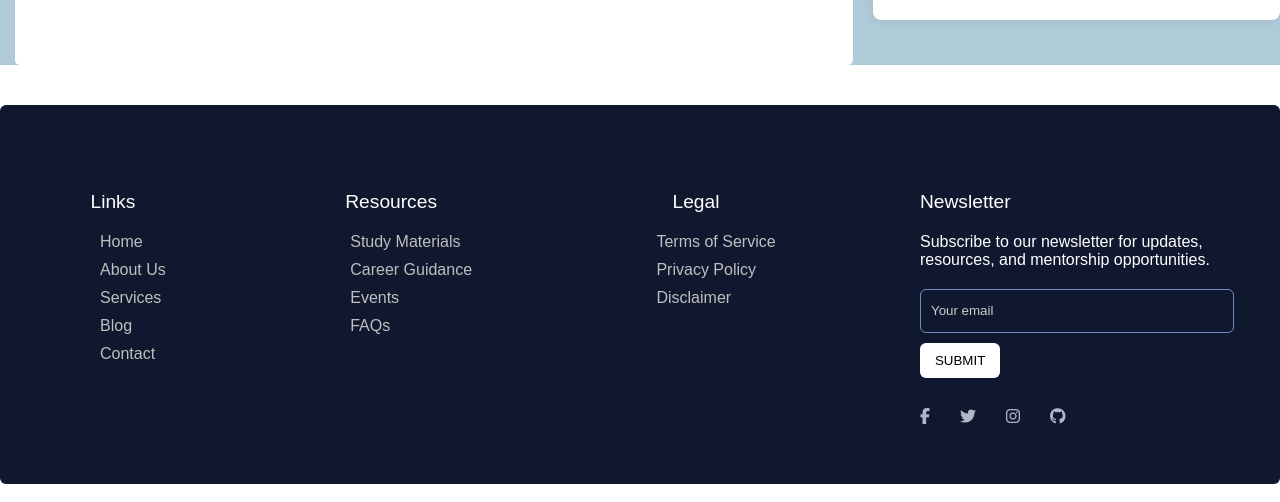
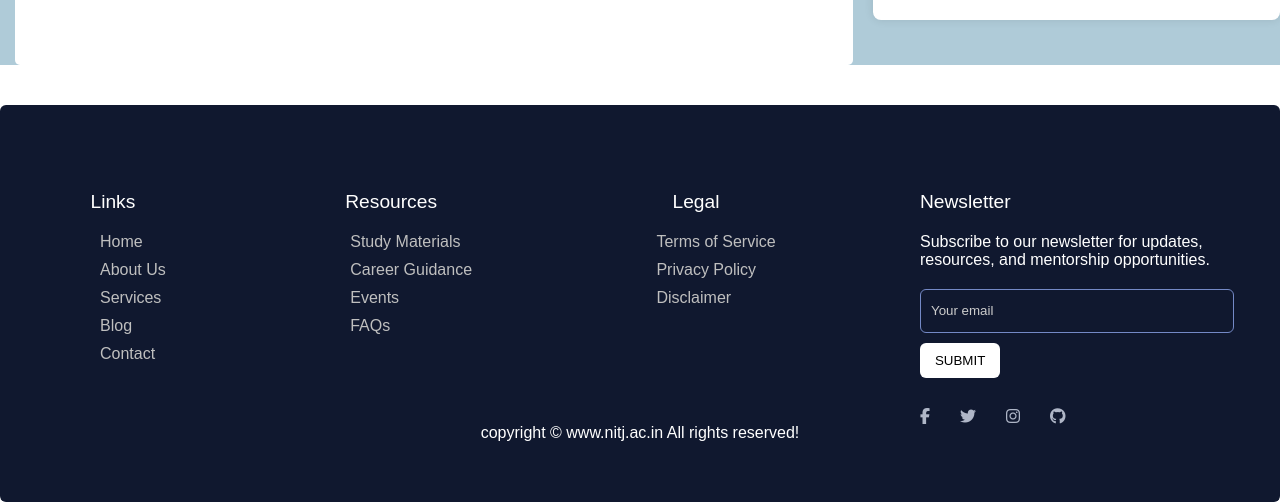
Before and after one commit to DeekshaVerma123/StudentMentorship, a plain HTML site: page index.html in a window 1280 px wide. Shown: the part 1534-2036 px from the top of the page. Drawn offline with nearby package versions, Linux system fonts and the light colour scheme; a script that the page names is missing.

Commit message:
Update index.html

```diff
--- a/index.html
+++ b/index.html
@@ -219,6 +219,9 @@
         </div>
       </div>
     </div>
+    <div class="center" style="text-align: center;">
+      copyright &copy; www.nitj.ac.in All rights reserved!
+  </div>
   </section>
 
 
```
